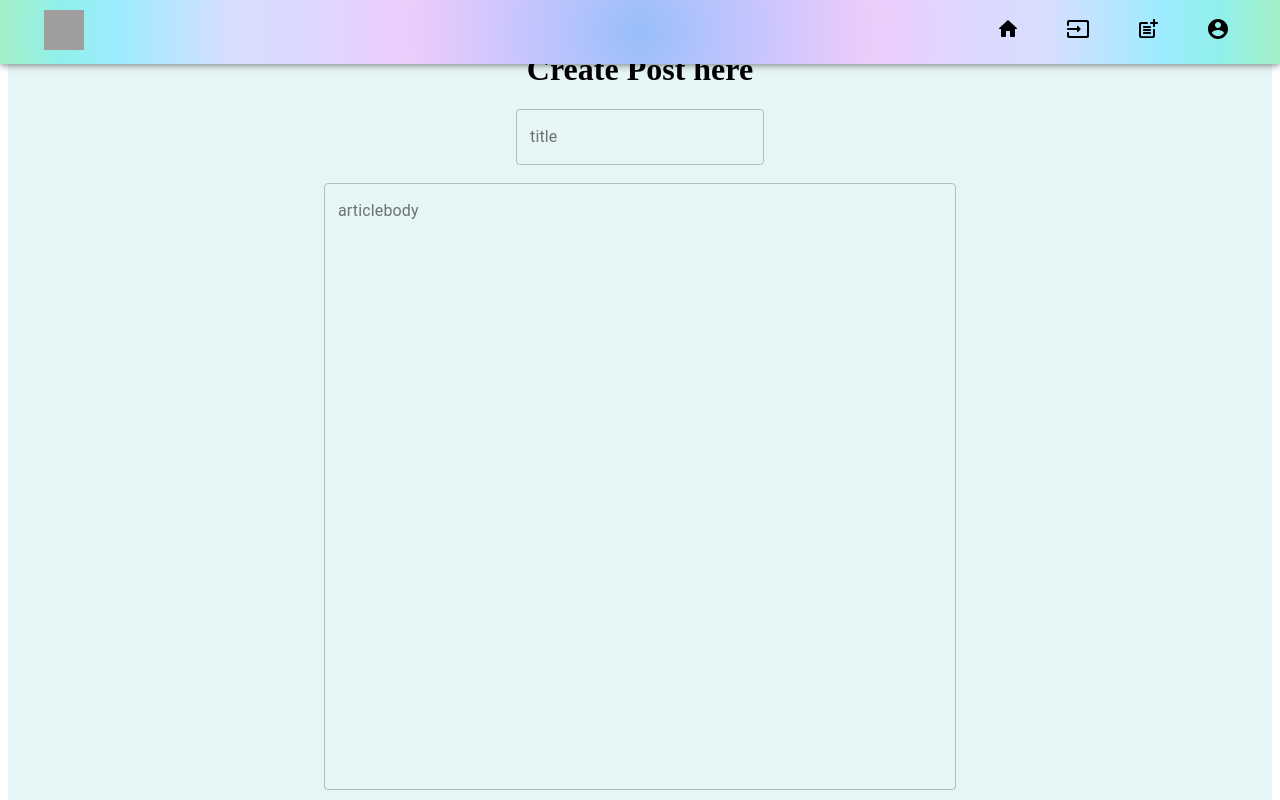
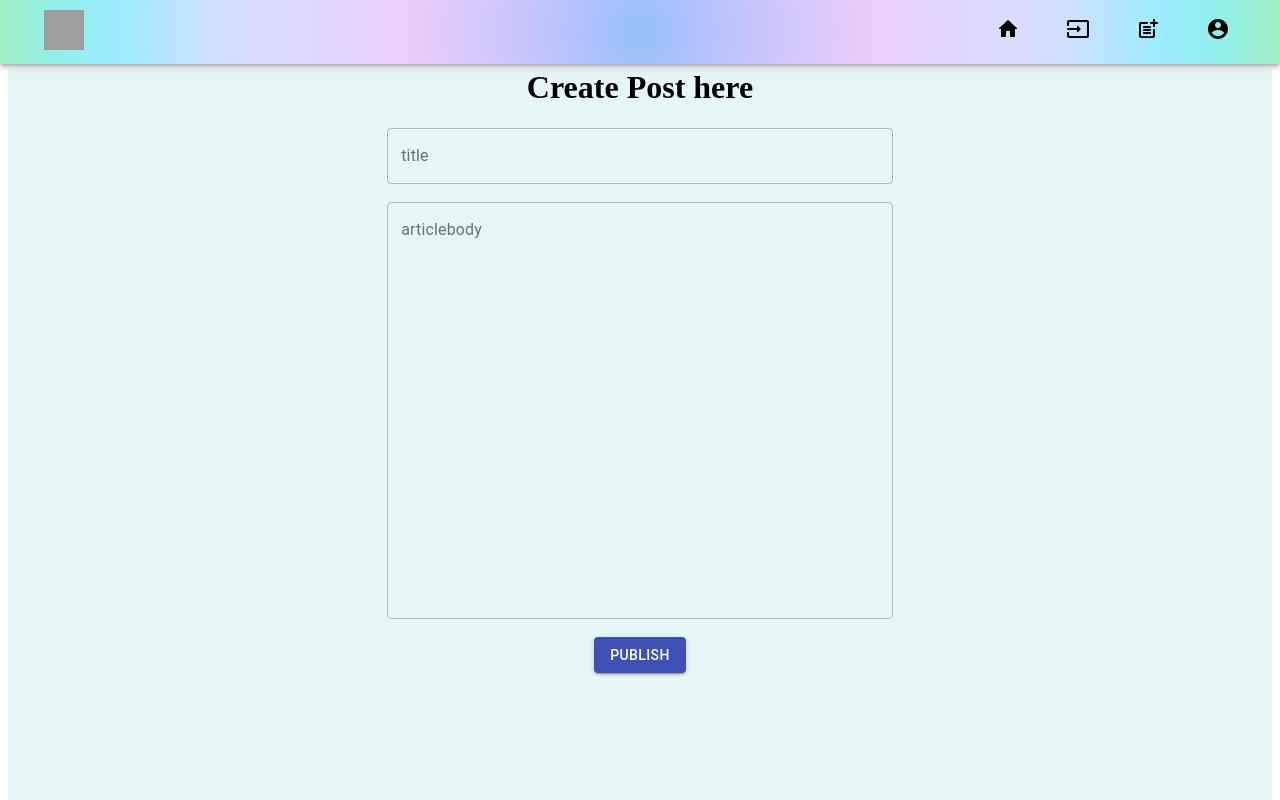
Before and after one commit to anandurdas11/Mini_project, a React (Create React App) app in the folder bloggin_webapp/: page /Addpost in a window 1280 px wide. Shown: the top 800 px of the page. Built offline with nearby package versions, Linux system fonts and the light colour scheme; grey boxes are pictures that could not be loaded.

Commit message:
some minor fixes

```diff
--- a/bloggin_webapp/src/Components/topbar.css
+++ b/bloggin_webapp/src/Components/topbar.css
@@ -2,7 +2,8 @@
     width: 100%;
     height: 50xpx;
     background-color: rgb(250, 250, 250);
-    margin-top: 4%;
+
+    padding-top: 40px;
 }
 .topbarwrapper{
     height: 100%;
--- a/bloggin_webapp/src/Pages/Addpost/Addpost.js
+++ b/bloggin_webapp/src/Pages/Addpost/Addpost.js
@@ -4,27 +4,32 @@ import { TextField,Button } from "@material-ui/core";
 function Addpost() {
   return (
     <div className="createpost">
-
       <h1>Create Post here </h1>
       <form>
-          <TextField fullwidth variant="outlined" label="title"></TextField>
+        <TextField
+          fullwidth
+          variant="outlined"
+          label="title"
+          style={{ width: "40%" }}
+        ></TextField>
         <br></br>
         <br></br>
         <TextField
           variant="outlined"
           label="articlebody"
           multiline
-            rows={30}
+          rows={20}
           rowsMax={100}
-            style={{ width: "50%", height: "100%" }}
+          style={{ width: "40%" }}
         ></TextField>
         <br></br>
         <br></br>
-          <Button color="primary" variant="contained">Submit</Button>
+        <Button color="primary" variant="contained">
+          Publish
+        </Button>
         <br></br>
       </form>
       <br></br>
-
     </div>
   );
 }
```
Lines whose indentation alone changed are shown as unchanged.
